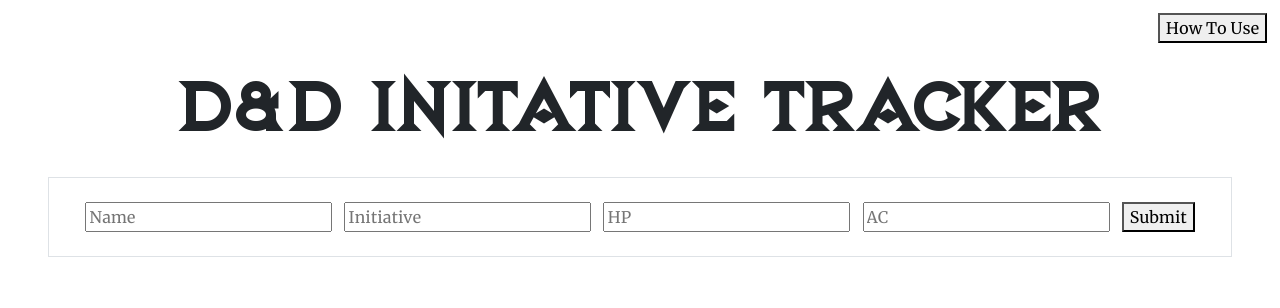
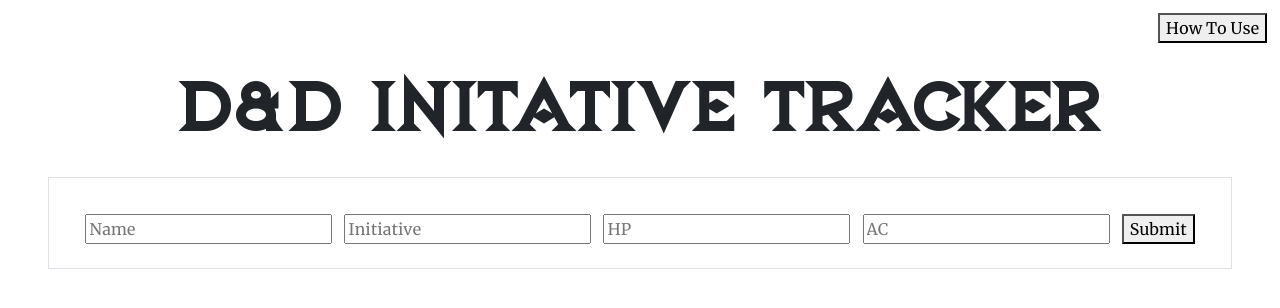
Before and after one commit to rnahill/initiative-tracker, a React (Vite) app: page / in a window 1280 px wide. Shown: the top 308 px of the page. Built offline with nearby package versions, Linux system fonts and the light colour scheme.

Commit message:
changed up some css

```diff
--- a/src/components/FormBox/index.jsx
+++ b/src/components/FormBox/index.jsx
@@ -24,13 +24,15 @@
 
     return (
         <>
-                <form onSubmit={handleSubmit} className='d-flex justify-content-evenly m-5 p-4 border'>
+                <form onSubmit={handleSubmit} className='d-flex justify-content-evenly m-5 p-4 border d-flex flex-row flex-wrap'>
                     <input
                         type="text"
                         name="name"
                         value={inputValues.name}
                         onChange={handleChange}
                         placeholder='Name'
+                        className='form-input'
+
                     />
 
                     <input
@@ -39,6 +41,7 @@
                         value={inputValues.initiative}
                         onChange={handleChange}
                         placeholder='Initiative'
+                        className='form-input'
                     />
 
                     <input
@@ -47,6 +50,7 @@
                         value={inputValues.hp}
                         onChange={handleChange}
                         placeholder='HP'
+                        className='form-input'
                     />
 
                     <input
@@ -55,9 +59,10 @@
                         value={inputValues.ac}
                         onChange={handleChange}
                         placeholder='AC'
+                        className='form-input'
                     />
 
-                    <button type="submit">Submit</button>
+                    <button type="submit" className='submit-btn'>Submit</button>
                 </form>
         </>
     )
--- a/src/components/FormBox/style.css
+++ b/src/components/FormBox/style.css
@@ -1,3 +1,11 @@
 form {
     font-family: "Merriweather" !important;
 }
+
+.form-input {
+    margin-top: 1%;
+}
+
+.submit-btn {
+    margin-top: 1%;
+}
```
